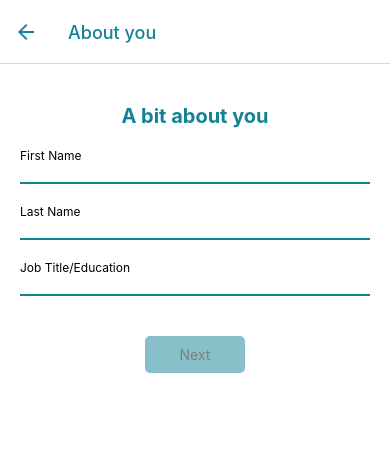
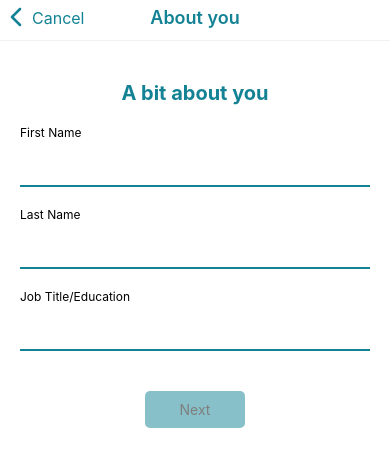
Before and after one commit to hkhan6916/I-AM-FE, a React Native app: screen /Register in a window 390 px wide. Shown: the top 466 px of the page. Built offline with nearby package versions, Linux system fonts and the light colour scheme; no server answers; what expo-ads-facebook would draw is missing.

Commit message:
add back button to register

```diff
--- a/src/components/Input.jsx
+++ b/src/components/Input.jsx
@@ -21,9 +21,22 @@ const Input = ({
   return (
     <View style={styles.textInputContainer}>
       <Text style={styles.label}>{label}</Text>
-      <TextInput
+      <View
         style={[
-          styles.textInput,
+          {
+            flexDirection: "row",
+            alignItems: "center",
+            justifyContent: "space-between",
+            paddingRight: 10,
+            borderWidth: 2,
+            borderColor: themeStyle.colors.primary.default,
+            borderRadius: 5,
+            paddingLeft: 10,
+          },
+          error &&
+            typeof error === "string" && {
+              borderColor: themeStyle.colors.error.default,
+            },
           isOutlined && {
             color: themeStyle.colors.grayscale.lowest,
             borderWidth: 0,
@@ -32,12 +45,11 @@ const Input = ({
             paddingLeft: 5,
             paddingRight: 10,
           },
-          error &&
-            typeof error === "string" && {
-              borderColor: themeStyle.colors.error.default,
-            },
         ]}
-        placeholderTextColor={themeStyle.colors.grayscale.lower}
+      >
+        <TextInput
+          style={[styles.textInput]}
+          placeholderTextColor={themeStyle.colors.grayscale.low}
           placeholder={placeholder || ""}
           value={value}
           onChangeText={onChangeText ? (v) => onChangeText(v) : null}
@@ -52,6 +64,7 @@ const Input = ({
             />
           </TouchableOpacity>
         ) : null}
+      </View>
       {error && typeof error === "string" ? (
         <Text style={styles.errorText}>{error}</Text>
       ) : null}
@@ -71,11 +84,8 @@ const styles = StyleSheet.create({
   textInput: {
     fontSize: 15,
     height: 45,
-    borderRadius: 5,
-    paddingHorizontal: 10,
-    borderWidth: 2,
-    borderColor: themeStyle.colors.primary.default,
     flex: 1,
+    color: themeStyle.colors.grayscale.lowest,
   },
   textInputContainer: {
     alignSelf: "stretch",
--- a/src/screens/Auth/ForgotPasswordScreen.jsx
+++ b/src/screens/Auth/ForgotPasswordScreen.jsx
@@ -75,7 +75,7 @@ const ForgotPasswordScreen = () => {
               textAlign: "center",
               fontWeight: "700",
               fontSize: 16,
-              color: themeStyle.colors.grayscale.higher,
+              color: themeStyle.colors.grayscale.lowest,
               marginHorizontal: 40,
               marginBottom: 50,
             }}
@@ -83,6 +83,7 @@ const ForgotPasswordScreen = () => {
             Enter the email address you used to register.
           </Text>
           <Input
+            setValue={setEmail}
             value={email}
             error={emailError}
             placeholder="Email Address"
@@ -105,7 +106,7 @@ const ForgotPasswordScreen = () => {
                 <Text
                   style={{
                     color: themeStyle.colors.secondary.default,
-                    fontWeight: "700",
+                    fontSize: 16,
                   }}
                 >
                   Send Email
--- a/src/screens/Auth/Register/Step1.jsx
+++ b/src/screens/Auth/Register/Step1.jsx
@@ -5,11 +5,13 @@ import {
   TouchableOpacity,
   ScrollView,
   StyleSheet,
+  SafeAreaView,
 } from "react-native";
 import { useNavigation } from "@react-navigation/native";
 import themeStyle from "../../../theme.style";
 import Input from "../../../components/Input";
 import { useSelector, useDispatch } from "react-redux";
+import { Entypo, Feather } from "@expo/vector-icons";
 
 const Step1Screen = () => {
   const [firstName, setFirstName] = useState("");
@@ -37,7 +39,56 @@ const Step1Screen = () => {
   };
 
   return (
-    <View style={styles.container}>
+    <SafeAreaView style={styles.container}>
+      <View
+        style={{
+          flexDirection: "row",
+          justifyContent: "space-between",
+          borderBottomWidth: 0.2,
+          borderBottomColor: themeStyle.colors.grayscale.higher,
+          paddingBottom: 5,
+        }}
+      >
+        <View style={{ flexDirection: "row", alignItems: "center", flex: 1 }}>
+          <TouchableOpacity onPress={() => navigation.goBack()}>
+            <View style={{ flexDirection: "row", alignItems: "center" }}>
+              <Feather
+                name="chevron-left"
+                size={32}
+                color={themeStyle.colors.primary.default}
+              />
+              <Text
+                style={{
+                  color: themeStyle.colors.primary.default,
+                  fontSize: 16,
+                }}
+              >
+                Cancel
+              </Text>
+            </View>
+          </TouchableOpacity>
+        </View>
+        <View
+          style={{
+            alignItems: "center",
+            justifyContent: "center",
+            flex: 1,
+          }}
+        >
+          <Text
+            style={{
+              color: themeStyle.colors.primary.default,
+              fontSize: 18,
+              textAlign: "center",
+              fontWeight: "600",
+            }}
+          >
+            About you
+          </Text>
+        </View>
+        <View style={{ flex: 1 }} />
+      </View>
+      <View>
         <ScrollView style={{ marginBottom: 48 }}>
           <View style={styles.formContainer}>
             <Text style={styles.titleText}>A bit about you</Text>
@@ -46,6 +97,7 @@ const Step1Screen = () => {
               error={validationErrors?.firstName}
               label="First Name"
               value={firstName}
+              setValue={setFirstName}
               onChangeText={(v) => {
                 setFirstName(v);
                 if (validationErrors.firstName) {
@@ -61,6 +113,7 @@ const Step1Screen = () => {
               error={validationErrors?.lastName}
               label="Last Name"
               value={lastName}
+              setValue={setLastName}
               onChangeText={(v) => {
                 setLastName(v);
                 if (validationErrors.lastName) {
@@ -76,6 +129,7 @@ const Step1Screen = () => {
               error={validationErrors?.jobTitle}
               label="Job Title/Education"
               value={jobTitle}
+              setValue={setJobTitle}
               onChangeText={(v) => {
                 setJobTitle(v);
                 if (validationErrors.jobTitle) {
@@ -101,6 +155,7 @@ const Step1Screen = () => {
           </View>
         </ScrollView>
       </View>
+    </SafeAreaView>
   );
 };
 
@@ -108,7 +163,6 @@ const styles = StyleSheet.create({
   container: {
     flex: 1,
     backgroundColor: themeStyle.colors.grayscale.highest,
-    justifyContent: "center",
   },
   formContainer: {
     padding: 20,
--- a/src/screens/Auth/Register/Step2.jsx
+++ b/src/screens/Auth/Register/Step2.jsx
@@ -134,6 +134,7 @@ const Step2Screen = () => {
             }
             label="Username"
             value={username}
+            setValue={setUsername}
             onChangeText={(v) => {
               setUsername(v);
               if (validationErrors.username) {
@@ -156,6 +157,7 @@ const Step2Screen = () => {
             }
             label="Email"
             value={email}
+            setValue={setEmail}
             onChangeText={(v) => {
               setEmail(v);
               if (validationErrors.email) {
@@ -172,6 +174,7 @@ const Step2Screen = () => {
               isOutlined
               label={"Password"}
               error={validationErrors?.password}
+              setValue={setPassword}
               onChangeText={(v) => {
                 setPassword(v);
                 if (validationErrors.password) {
--- a/src/screens/Auth/Register/index.jsx
+++ b/src/screens/Auth/Register/index.jsx
@@ -19,9 +19,7 @@ const FriendsStack = () => (
   >
     <Stack.Screen
       options={{
-        headerShown: true,
-        title: "About you",
-        headerTintColor: themeStyle.colors.primary.default,
+        headerShown: false,
       }}
       name="Step1"
       component={Step1}
--- a/src/screens/Auth/RegisterOld.jsx
+++ b/src/screens/Auth/RegisterOld.jsx
@@ -216,6 +216,7 @@ const RegisterationScreen = () => {
             error={validationErrors?.firstName}
             label="First Name"
             value={firstName}
+            setValue={setFirstName}
             onChangeText={(v) => {
               setFirstName(v);
               if (validationErrors.firstName) {
@@ -230,6 +231,7 @@ const RegisterationScreen = () => {
             error={validationErrors?.lastName}
             label="Last Name"
             value={lastName}
+            setValue={setJobTitle}
             onChangeText={(v) => {
               setJobTitle(v);
               if (validationErrors.jobTitle) {
@@ -244,6 +246,7 @@ const RegisterationScreen = () => {
             error={validationErrors?.jobTitle}
             label="Job Title"
             value={lastName}
+            setValue={setLastName}
             onChangeText={(v) => {
               setLastName(v);
               if (validationErrors.jobTitle) {
@@ -262,6 +265,7 @@ const RegisterationScreen = () => {
             }
             label="Username"
             value={username}
+            setValue={setUsername}
             onChangeText={(v) => {
               setUsername(v);
               if (validationErrors.username) {
@@ -283,6 +287,7 @@ const RegisterationScreen = () => {
             }
             label="Email"
             value={email}
+            setValue={setEmail}
             onChangeText={(v) => {
               setEmail(v);
               if (validationErrors.email) {
@@ -310,6 +315,7 @@ const RegisterationScreen = () => {
                 secureTextEntry={!showPassword}
                 autoCorrect={false}
                 value={password}
+                setValue={setPassword}
                 onChangeText={(v) => {
                   setPassword(v);
                   if (validationErrors.password) {
```
Lines whose indentation alone changed are shown as unchanged.
